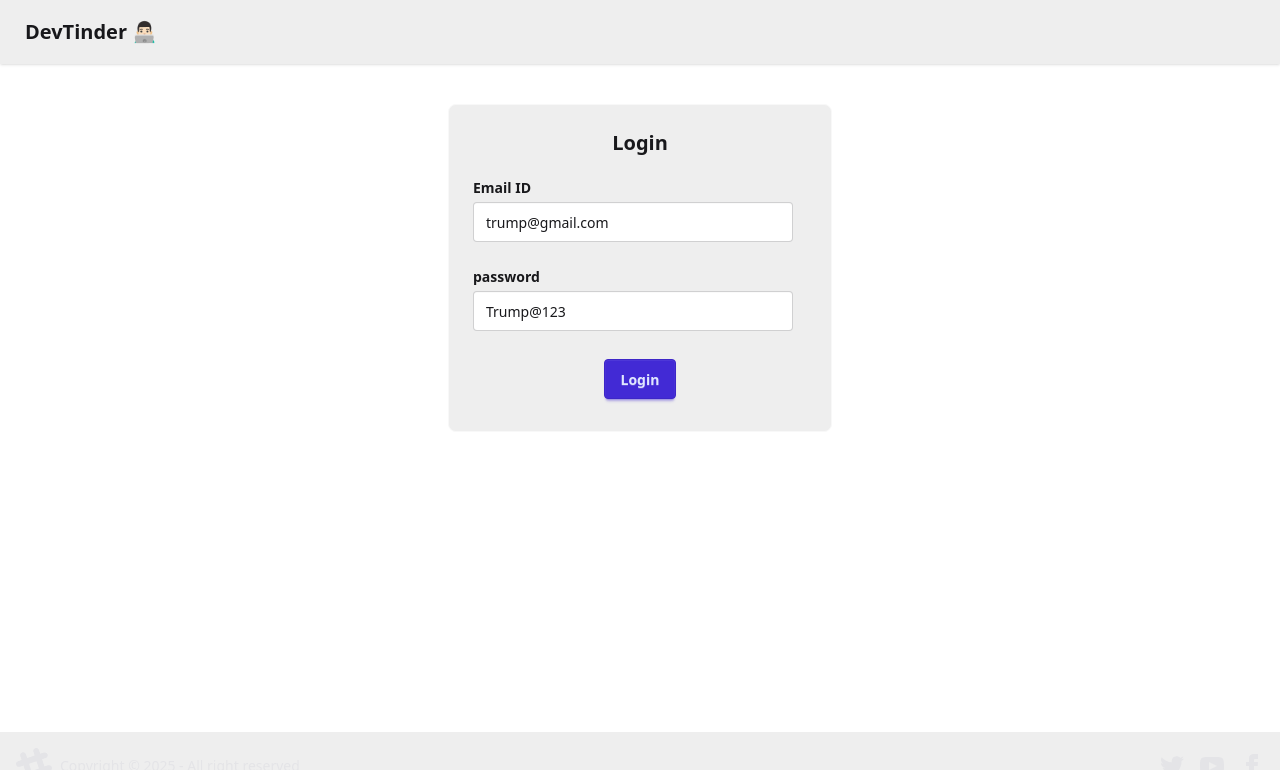
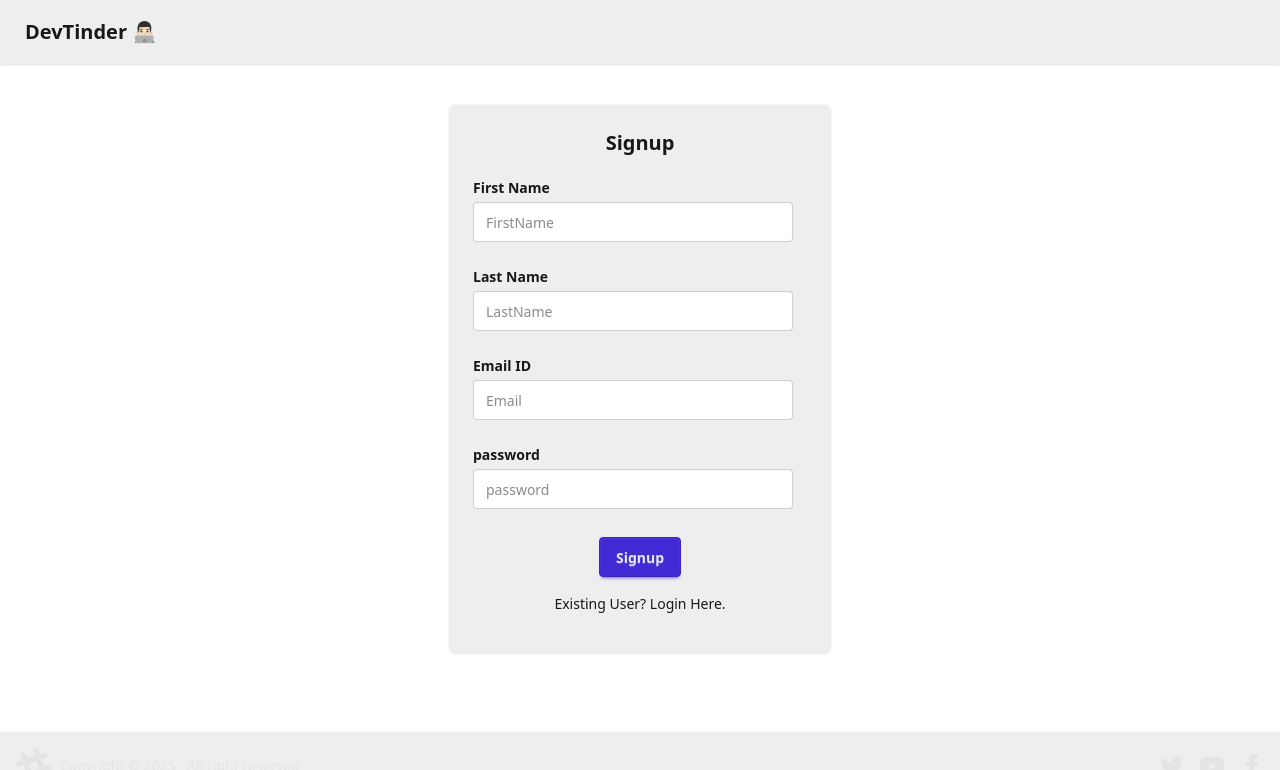
Before and after one commit to Tharunteja-pellakuru/DevTinder_Frontend, a React (Vite) app: page /login in a window 1280 px wide. Shown: the top 770 px of the page. Built offline with nearby package versions, Linux system fonts and the light colour scheme; no server answers.

Commit message:
Features Sigup & send request

```diff
--- a/src/components/Body.jsx
+++ b/src/components/Body.jsx
@@ -29,8 +29,11 @@ const Body = () => {
   };
 
   useEffect(() => {
-    fetchUser();
-  }, []);
+    // Only fetch user if we are NOT on the login page
+    if (location.pathname !== "/login") {
+      fetchUser();
+    }
+  }, [location.pathname]);
 
   return (
     <div>
--- a/src/components/Connections.jsx
+++ b/src/components/Connections.jsx
@@ -1,18 +1,19 @@
 import { useEffect } from "react";
 import { BASE_URL } from "../utils/constants";
 import axios from "axios";
-import { connect, useDispatch, useSelector } from "react-redux";
+import { useDispatch, useSelector } from "react-redux";
 import { addConnections } from "../utils/connectionSlice";
 
 const Connections = () => {
   const dispatch = useDispatch();
   const connections = useSelector((store) => store.connections);
+  const user = useSelector((store) => store.user);
   const fetchConnections = async () => {
     try {
       const res = await axios.get(BASE_URL + "/user/connections", {
         withCredentials: true,
       });
-      console.log(res.data);
+      console.log(user, res.data.data);
       dispatch(addConnections(res.data.data));
     } catch (err) {
       console.log(err.message);
@@ -20,8 +21,9 @@ const Connections = () => {
   };
 
   useEffect(() => {
+    if (!user || !user._id) return;
     fetchConnections();
-  }, []);
+  }, [user]);
 
   if (!connections)
     return (
@@ -55,7 +57,7 @@ const Connections = () => {
               {" "}
               {connection.firstName + " " + connection.lastName}
             </h1>
-            <h1 className="text-sm"> {connection.skills.join(", ")}</h1>
+            <h1 className="text-sm"> {connection.about}</h1>
           </div>
         </div>
       ))}
--- a/src/components/EditProfile.jsx
+++ b/src/components/EditProfile.jsx
@@ -9,9 +9,9 @@ const EditProfile = ({ user }) => {
   const [firstName, setFirstName] = useState(user.firstName);
   const [lastName, setLastName] = useState(user.lastName);
   const [photoUrl, setPhotoUrl] = useState(user.photoUrl);
-  const [age, setAge] = useState(user.age);
+  const [age, setAge] = useState(user.age || "");
   const [about, setAbout] = useState(user.about);
-  const [gender, setGender] = useState(user.gender);
+  const [gender, setGender] = useState(user.gender || "");
 
   const [showToast, setShowToast] = useState(false);
   const [error, setError] = useState("");
--- a/src/components/Feed.jsx
+++ b/src/components/Feed.jsx
@@ -24,6 +24,20 @@ const Feed = () => {
   useEffect(() => {
     getFeed();
   }, []);
+
+  if (!feed)
+    return (
+      <div className="flex flex-row justify-center my-10">
+        <h2> Loading.... </h2>
+      </div>
+    );
+
+  if (feed.length === 0)
+    return (
+      <div className="flex flex-row justify-center my-10">
+        <h2 className="text-xl"> No Feed </h2>
+      </div>
+    );
   return (
     feed && (
       <div className="flex justify-center my-10">
--- a/src/components/Login.jsx
+++ b/src/components/Login.jsx
@@ -6,15 +6,37 @@ import { useNavigate } from "react-router-dom";
 import { BASE_URL } from "../utils/constants";
 
 const Login = () => {
-  const [emailId, setEmailId] = useState("trump@gmail.com");
-  const [password, setPassword] = useState("Trump@123");
+  const [firstName, setFirstName] = useState("");
+  const [lastName, setLastName] = useState("");
+  const [emailId, setEmailId] = useState("");
+  const [password, setPassword] = useState("");
+  const [isLogin, setIsLogin] = useState(false);
 
   const [error, setError] = useState("");
 
   const dispatch = useDispatch();
   const navigate = useNavigate();
 
-  const handleSubmit = async () => {
+  const handleSignup = async () => {
+    try {
+      const res = await axios.post(
+        BASE_URL + "/signup",
+        {
+          firstName,
+          lastName,
+          emailId,
+          password,
+        },
+        { withCredentials: true }
+      );
+      dispatch(addUser(res?.data?.data));
+      navigate("/profile");
+    } catch (err) {
+      setError(err?.message || "Something went wrong");
+    }
+  };
+
+  const handleLogin = async () => {
     setError("");
     try {
       const res = await axios.post(
@@ -33,7 +55,34 @@ const Login = () => {
     <div className="flex justify-center my-10">
       <div className="card card-border bg-base-300 w-96">
         <div className="card-body">
-          <h1 className="text-xl font-bold text-center">Login</h1>
+          <h1 className="text-xl font-bold text-center">
+            {isLogin ? "Login" : "Signup"}
+          </h1>
+          {!isLogin && (
+            <>
+              {" "}
+              <div className="my-1">
+                <label className="fieldset-legend text-md">First Name</label>
+                <input
+                  type="text"
+                  className="input"
+                  placeholder="FirstName"
+                  value={firstName}
+                  onChange={(e) => setFirstName(e.target.value)}
+                />
+              </div>{" "}
+              <div className="my-1">
+                <label className="fieldset-legend text-md">Last Name</label>
+                <input
+                  type="text"
+                  className="input"
+                  placeholder="LastName"
+                  value={lastName}
+                  onChange={(e) => setLastName(e.target.value)}
+                />
+              </div>
+            </>
+          )}
           <div className="my-1">
             <label className="fieldset-legend text-md">Email ID</label>
             <input
@@ -49,16 +98,27 @@ const Login = () => {
             <input
               type="text"
               className="input"
-              placeholder="Email"
+              placeholder="password"
               value={password}
               onChange={(e) => setPassword(e.target.value)}
             />
           </div>
           <p className="text-red-600">{error}</p>
-          <div className="card-actions justify-center my-2">
-            <button onClick={handleSubmit} className="btn btn-primary">
-              Login
+          <div className="card-actions flex flex-col items-center my-2">
+            <button
+              onClick={isLogin ? handleLogin : handleSignup}
+              className="btn btn-primary"
+            >
+              {isLogin ? "Login" : "Signup"}
             </button>
+            <p
+              className=" m-2 cursor-pointer"
+              onClick={() => setIsLogin(!isLogin)}
+            >
+              {isLogin
+                ? "New User? Signup here."
+                : "Existing User? Login Here."}{" "}
+            </p>
           </div>
         </div>
       </div>
--- a/src/components/NavBar.jsx
+++ b/src/components/NavBar.jsx
@@ -3,7 +3,6 @@ import { useDispatch, useSelector } from "react-redux";
 import { Link, useNavigate } from "react-router-dom";
 import { BASE_URL } from "../utils/constants";
 import { removeUser } from "../utils/userSlice";
-import { removeFeed } from "../utils/feedSlice";
 
 const NavBar = () => {
   const user = useSelector((store) => store.user);
--- a/src/components/Requests.jsx
+++ b/src/components/Requests.jsx
@@ -26,6 +26,7 @@ const Requests = () => {
         {},
         { withCredentials: true }
       );
+      console.log(user._id, _id);
       dispatch(removeRequest(_id));
     } catch (err) {
       console.log(err);
@@ -67,7 +68,7 @@ const Requests = () => {
               {" "}
               {request.firstName + " " + request.lastName}
             </h1>
-            <h1 className="text-sm italic"> {request.skills.join(", ")}</h1>
+            <h1 className="text-sm italic"> {request.about}</h1>
           </div>
           <div className="flex justify-center">
             <button
--- a/src/components/UserCard.jsx
+++ b/src/components/UserCard.jsx
@@ -1,5 +1,27 @@
+import axios from "axios";
+import { BASE_URL } from "../utils/constants";
+import { useDispatch, useSelector } from "react-redux";
+import { removeUserFromFeed } from "../utils/feedSlice";
+
 const UserCard = ({ user, status }) => {
-  const { firstName, lastName, photoUrl, age, gender, about, skills } = user;
+  const { _id, firstName, lastName, photoUrl, age, gender, about, skills } =
+    user;
+  const dispatch = useDispatch();
+
+  const loggedInUser = useSelector((store) => store.user);
+
+  const handleRequest = async (type, id) => {
+    try {
+      const res = await axios.post(
+        BASE_URL + "/send/request/" + type + "/" + id,
+        {},
+        { withCredentials: true }
+      );
+      dispatch(removeUserFromFeed(_id));
+    } catch (err) {
+      console.log(err.message);
+    }
+  };
 
   return (
     <div className="flex m-4">
@@ -20,10 +42,16 @@ const UserCard = ({ user, status }) => {
           <p className="my-5 text-md text-justify">{about}</p>
           {status && (
             <div className="card-actions justify-center">
-              <button className="btn btn-error m-2 rounded-lg text-white">
+              <button
+                onClick={() => handleRequest("ignored", _id)}
+                className="btn btn-error m-2 rounded-lg text-white"
+              >
                 Ignored
               </button>
-              <button className="btn btn-success m-2 rounded-lg text-white">
+              <button
+                onClick={() => handleRequest("interested", _id)}
+                className="btn btn-success m-2 rounded-lg text-white"
+              >
                 Interested
               </button>
             </div>
--- a/src/utils/feedSlice.js
+++ b/src/utils/feedSlice.js
@@ -5,10 +5,12 @@ const feedSlice = createSlice({
   initialState: null,
   reducers: {
     addFeed: (state, action) => action.payload,
-    removeFeed: (state) => null,
+    removeUserFromFeed: (state, action) => {
+      return state.filter((user) => user._id !== action.payload);
+    },
   },
 });
 
-export const { addFeed, removeFeed } = feedSlice.actions;
+export const { addFeed, removeUserFromFeed } = feedSlice.actions;
 
 export default feedSlice.reducer;
```
Also changed, not shown: 1 other file (tests, documents, lock files or other folders).
